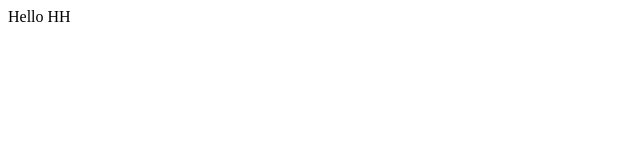
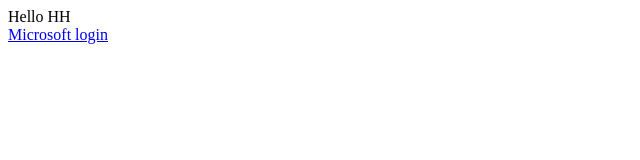
Before and after one commit to LevinChen1/my-first-static-web-app, a React (Create React App) app: page / in a window 1280 px wide. Shown: the top 160 px of the page, without its empty margins (0-640 px from the left). Built offline with nearby package versions, Linux system fonts and the light colour scheme; the HTML template or start-up script is replaced by a standard one.

Commit message:
login test

```diff
--- a/src/App.js
+++ b/src/App.js
@@ -2,7 +2,12 @@ import React from 'react';
 
 function App() {
   const value = 'HH';
-  return <div>Hello {value}</div>;
+  return (<div>
+  <div>Hello {value}</div>
+  <a href="/.auth/login/aad">Microsoft login</a>
+  </div>
+  )
+  ;
 }
 
 export default App;
```
